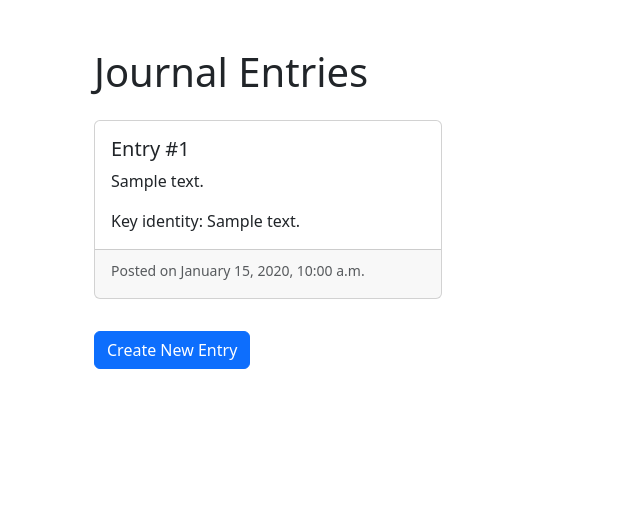
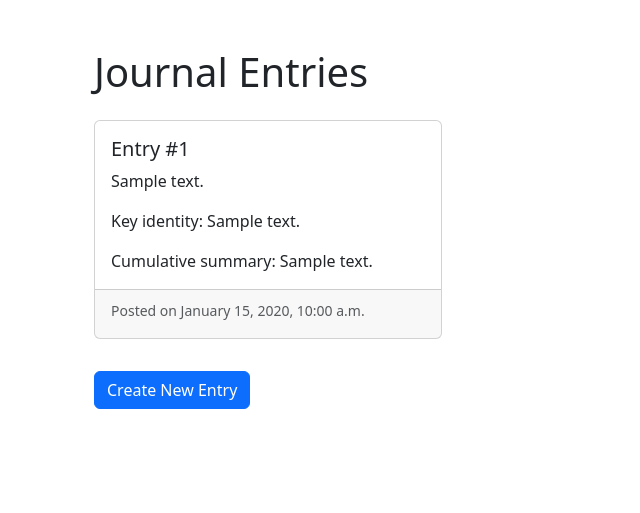
Before and after one commit to IamZhenHong/evolve, a Django app: template journal/templates/journal/list.html in a window 1280 px wide. Shown: the part 56-569 px from the top of the page, without its empty margins (0-640 px from the left). Run offline with Django 4.2, Linux system fonts and the light colour scheme; the template is opened without the code that fills it: most values are stand-ins (such as "Sample title", 1, 10 or a date in 2020).

Commit message:
Implement function to retrieve the latest journal entry
Feat

Implement the function `_view_last_entry_tx` in the `entry_dao` class to retrieve the most recent journal entry for a given user. The function now:

- Execute a Cypher query to find the latest journal entry based on `date_created`.
- Return the entry with its ID and properties.
- Ensure proper handling of Neo4j `Node` objects and their properties.

Also update the create view logic to retrieve latest journal entry for cumulative summarisation

```diff
--- a/journal/templates/journal/list.html
+++ b/journal/templates/journal/list.html
@@ -11,13 +11,14 @@
                     <div class="card">
                         <div class="card-body">
                             <h5 class="card-title">Entry #{{ entry.id }}</h5>
-                            <p class="card-text">{{ entry.content|truncatewords:30 }}</p> <!-- Show a truncated version of content -->
-                            <p class="card-text">Key identity: {{ entry.summary }}</p>
+                            <p class="card-text">{{ entry.entry.content|truncatewords:30 }}</p> <!-- Show a truncated version of content -->
+                            <p class="card-text">Key identity: {{ entry.entry.summary }}</p>
+                            <p class="card-text">Cumulative summary: {{ entry.entry.cumulative_summary }}</p>
 
 
                         </div>
                         <div class="card-footer text-muted">
-                            <small>Posted on {{ entry.date_created|date:"F j, Y, g:i a" }}</small>
+                            <small>Posted on {{ entry.entry.date_created|date:"F j, Y, g:i a" }}</small>
                             <div class="mt-2">
 
                             </div>
--- a/journal/views.py
+++ b/journal/views.py
@@ -36,9 +36,9 @@ def create(request):
             current_content = form.cleaned_data['content'][:100]
             current_summary = summarise(current_content, prompt1)
             cumulative_summary = ""
-            last_entry = entry_dao.list_entries(request.user.id)
+            last_entry = entry_dao.view_last_entry(request.user.id)
             if last_entry:
-                cumulative_summary = summarise(last_entry.cumulative_summary + "\n\n" + current_summary, prompt2)
+                cumulative_summary = summarise(last_entry[0]['entry'].get('cumulative_summary', '') + "\n\n" + current_summary, prompt2)
             else:
                 cumulative_summary = current_summary
 
```
Also changed, not shown: journal/dao/entries.py (+16 -0 lines).
